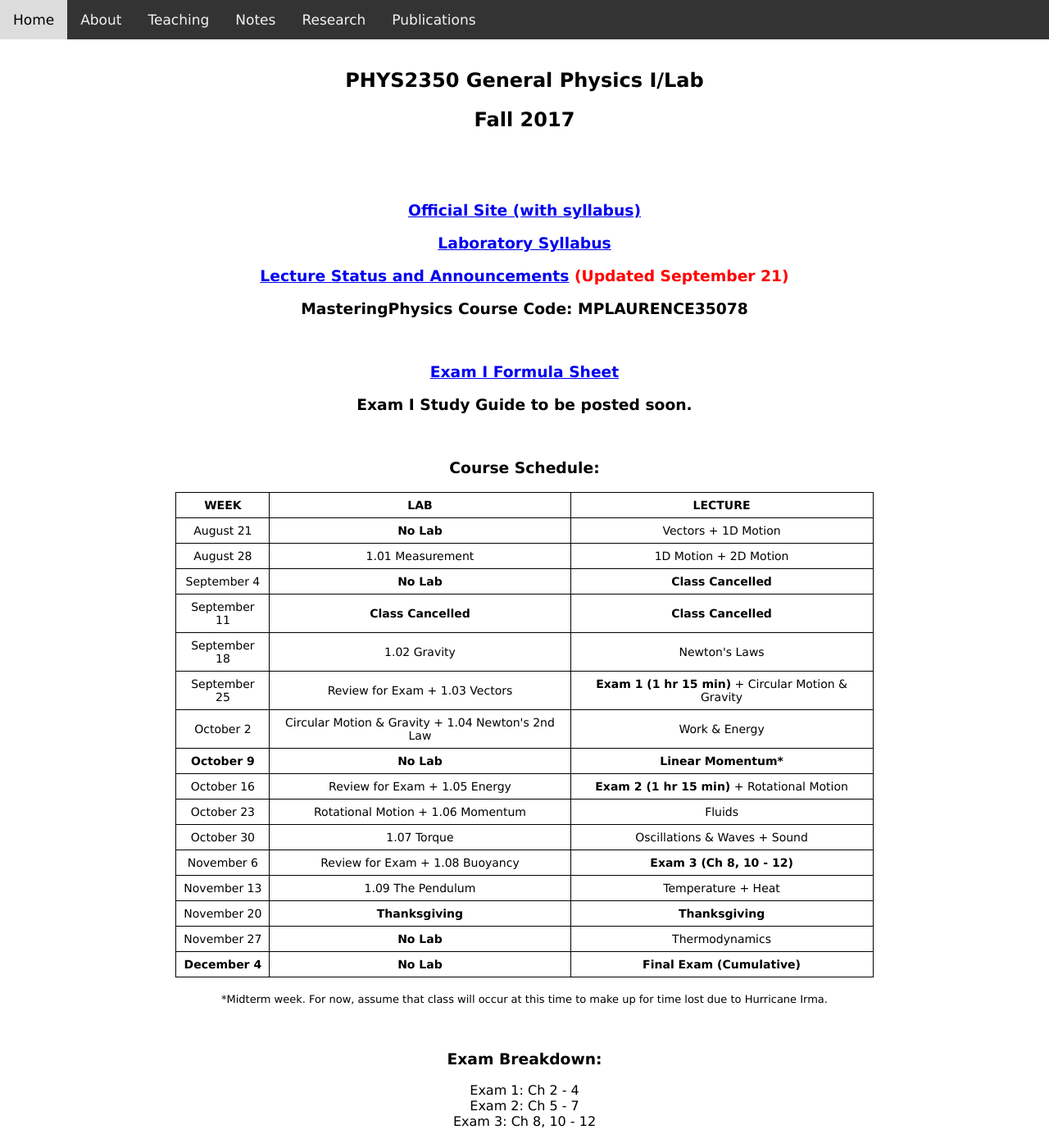
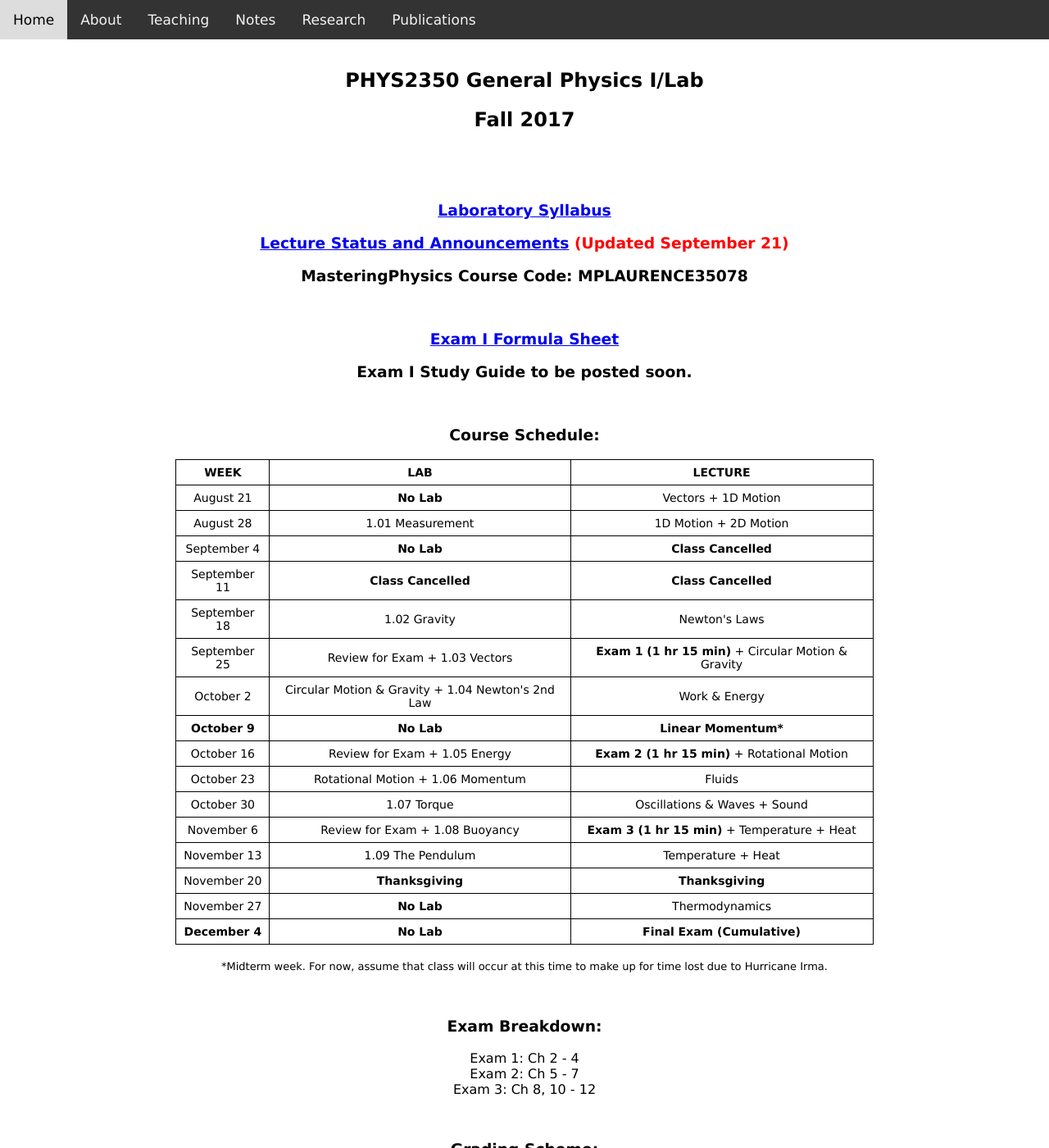
Before and after one commit to dhlaurence/dhlaurence.github.io, a Jekyll site: the page built from teaching/phys2350fall17.html, in a window 1280 px wide and 1400 px high. Shown: the whole window at 82% size. Built offline with Jekyll 4.4.1, drawn with Linux system fonts in a browser that asks for light colours.

Commit message:
Update phys2350fall17.html

```diff
--- a/teaching/phys2350fall17.html
+++ b/teaching/phys2350fall17.html
@@ -9,12 +9,6 @@ title: PHYS2350Fall2017
 </header>
 
 <article>
-  <h3>
-    <center>
-      <a target="_blank" href="https://www.fcas.nova.edu/coursewizard/crninfo.cfm?txtTerm=201820&txtCRN=20272">Official Site (with syllabus)</a>
-    </center>
-  </h3>
-
   <h3>
     <center>
       <a target="_blank" href="http://www.blazartheory.com/files/PHYS2350_EV1_Laboratory_Syllabus.pdf">Laboratory Syllabus</a>
@@ -114,7 +108,7 @@ title: PHYS2350Fall2017
   <tr>
     <td>November 6</td>
     <td>Review for Exam + 1.08 Buoyancy</td>
-    <td><b>Exam 3 (Ch 8, 10 - 12)</b></td>
+    <td><b>Exam 3 (1 hr 15 min)</b> + Temperature + Heat</td>
   </tr>
   <tr>
     <td>November 13</td>
```
